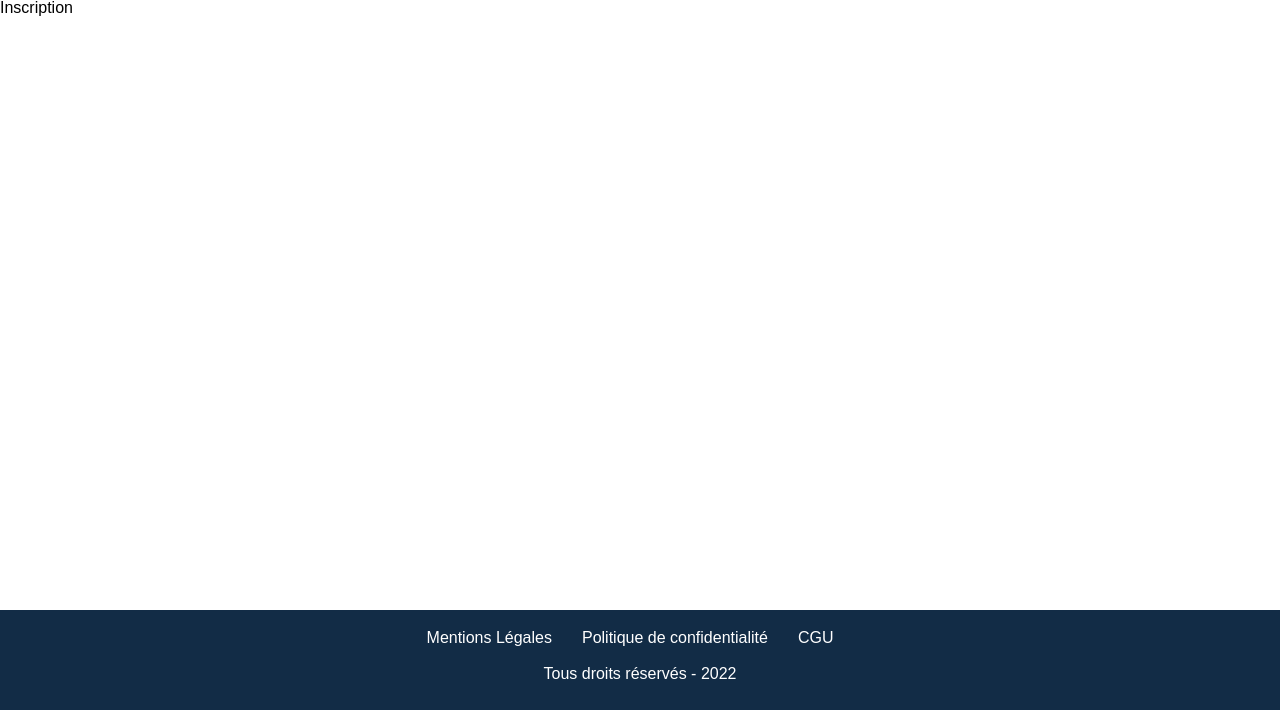
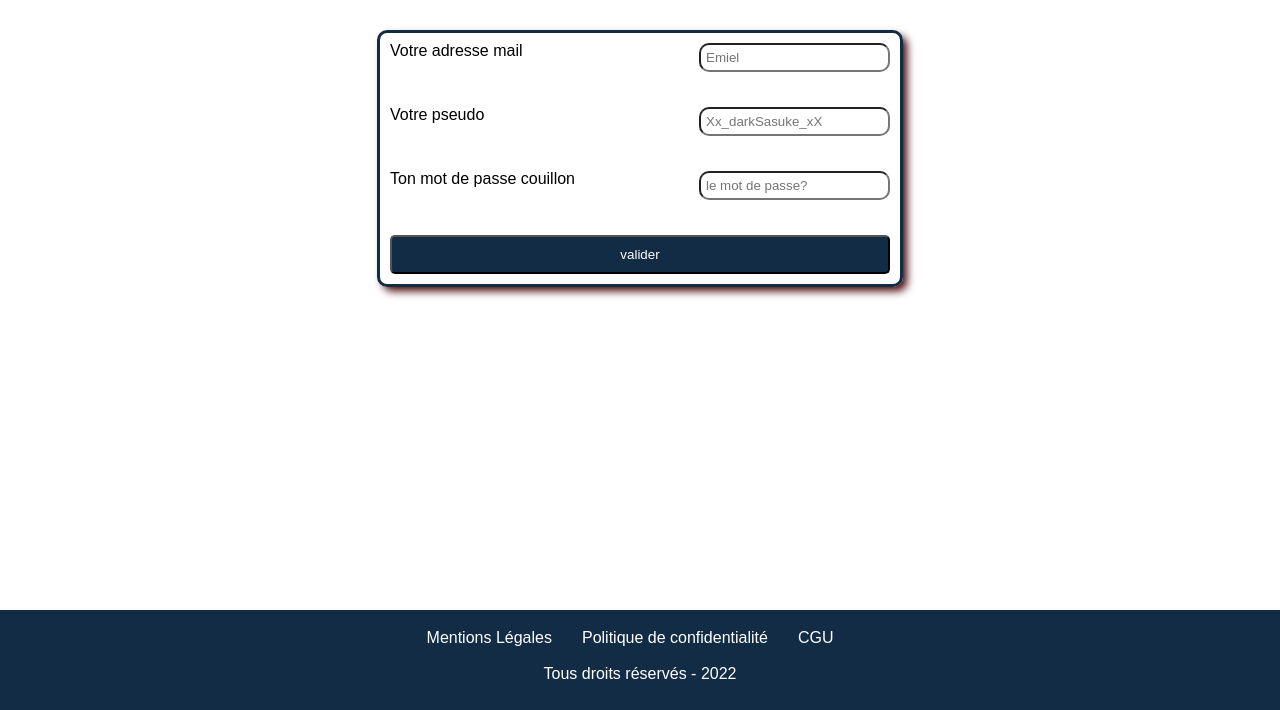
Before and after one commit to gvaudet/ludotek, a Symfony app: template templates/user/register.html.twig in a window 1280 px wide. Shown: the part 90-800 px from the top of the page. Run offline with Twig, Linux system fonts and the light colour scheme; the template is opened without the code that fills it, so the values that code supplies are empty; some libraries are stand-ins or nearby versions.

Commit message:
add register

```diff
--- a/templates/user/register.html.twig
+++ b/templates/user/register.html.twig
@@ -4,5 +4,22 @@
 {% endblock %}
 
 {% block body %}
-	<h1>Inscription</h1>
+	<div class="form-container">
+		<form action="#" method="">
+			<div class="formDiv">
+				<label for="email">Votre adresse mail</label>
+				<input type="email" name="email" placeholder="Emiel" id="email" class="createInput"required>
+			</div>
+			<div class="formDiv">
+				<label for="pseudo">Votre pseudo</label>
+				<input type="text" name="pseudo" placeholder="Xx_darkSasuke_xX" id="Pseudo" class="createInput"required>
+			</div>
+			<div class="formDiv">
+				<label for="password">Ton mot de passe couillon</label>
+				<input type="password" name="password" placeholder="le mot de passe?" id="password" class="createInput"required>
+			</div>
+
+			<button type="submit" class="button">valider</button>
+		</form>
+	</div>
 {% endblock %}
```
